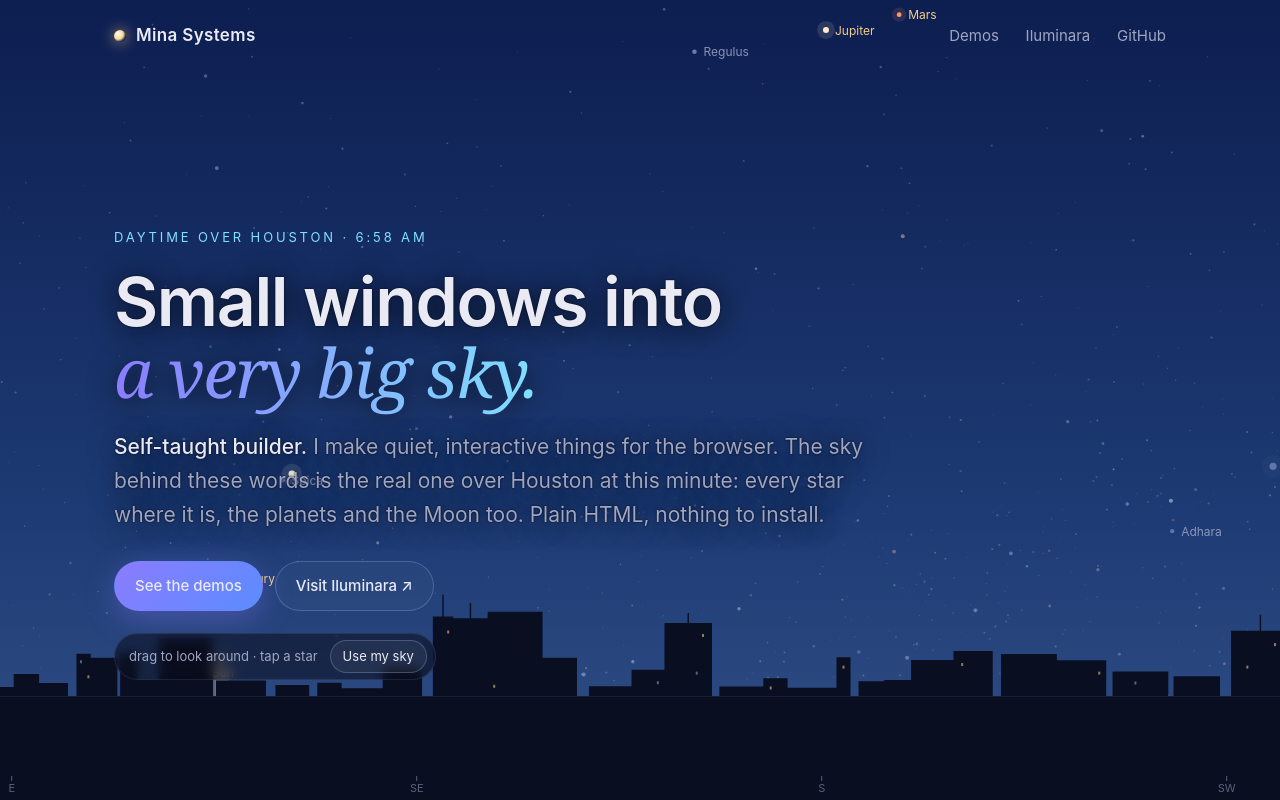
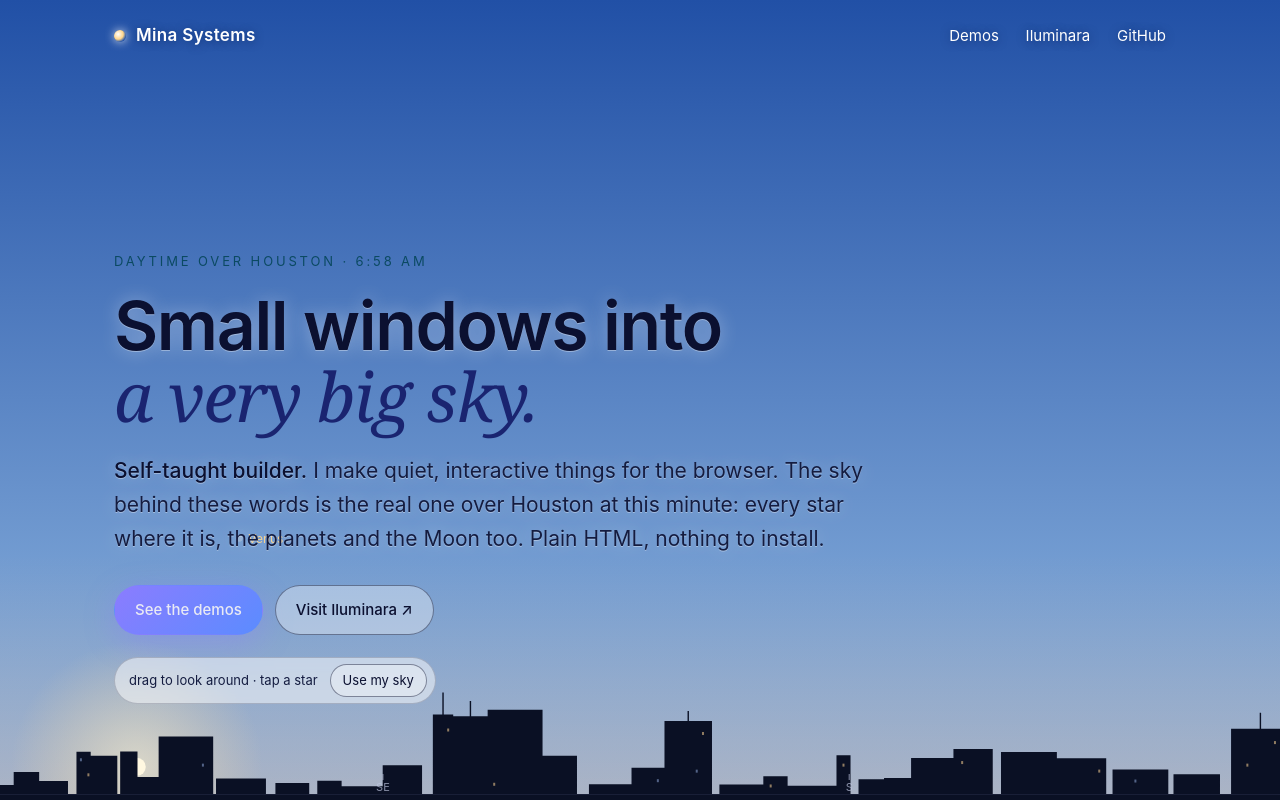
Before and after one commit to w00l23/w00l23.github.io, a plain HTML site: page index.html in a window 1280 px wide. Shown: the top 800 px of the page. Drawn offline with Linux system fonts and the light colour scheme; animation ran at ten frames a second.

Commit message:
A blue sky by day, the horizon at the foot of the hero, and a word before Use my sky
When the Sun is up the sky goes blue and the stars go out, with the warmth
of dusk and dawn low on the Sun's side; the words turn dark so they still
read, the header stays light. A new Moon is not drawn in daylight and the
Sun carries no label. The horizon now sits at the bottom of the hero, so
the dark band under the skyline is gone; the compass letters sit on the
skyline itself. Use my sky asks first: the location stays on the device,
read once to draw the sky, never sent or saved, and nothing is stored.

Co-Authored-By: Claude Fable 5.1 <noreply@anthropic.com>

```diff
--- a/index.html
+++ b/index.html
@@ -84,7 +84,7 @@
     position: relative; overflow: hidden;
     min-height: 100vh; min-height: 100svh;
     display: flex; align-items: flex-end;
-    padding: 110px 0 15vh;
+    padding: 110px 0 12vh;
     background: linear-gradient(180deg, #05060f 0%, #090c1e 70%, #0f1428 100%);
   }
   #skyview {
@@ -107,6 +107,18 @@
   }
   .sky-chip button:hover { border-color: var(--cyan); }
   .sky-chip .hint { white-space: nowrap; }
+  .sky-chip .ask { max-width: 34ch; line-height: 1.4; }
+  .sky-chip .ask button { margin-left: 4px; }
+  /* when the Sun is up the sky is blue, so the words go dark */
+  .daysky .hero h1, .daysky .hero .lede strong, .daysky .sky-chip button, .daysky .hero .btn:not(.primary) { color: #0b1030; }
+  .daysky .hero .lede, .daysky .sky-chip { color: #141c40; }
+  .daysky header.top .brand, .daysky header.top nav.links a { color: #fff; text-shadow: 0 1px 8px rgba(10,30,80,.5); }
+  .daysky .hero .eyebrow { color: #0b4a62; }
+  .daysky .hero h1 em { background: none; -webkit-text-fill-color: #1a2470; color: #1a2470; filter: none; }
+  .daysky .hero h1, .daysky .hero .lede { text-shadow: 0 1px 0 rgba(255,255,255,.35), 0 0 18px rgba(255,255,255,.35); }
+  .daysky .hero .btn:not(.primary), .daysky .sky-chip button { border-color: rgba(11,16,48,.45); background: rgba(255,255,255,.35); }
+  .daysky .sky-chip { background: rgba(255,255,255,.5); border-color: rgba(11,16,48,.2); }
+  .daysky header.top .brand .dot { box-shadow: 0 0 10px rgba(255,255,255,.8); }
   .eyebrow {
     color: var(--cyan); font-size: 13px; letter-spacing: .22em; text-transform: uppercase;
     margin: 0 0 18px;
@@ -220,7 +232,7 @@
     .wrap { padding: 0 18px; }
     header.top .wrap { padding-top: 16px; padding-bottom: 16px; }
     nav.links a { margin-left: 14px; font-size: 14px; }
-    .hero { padding: 90px 0 12vh; }
+    .hero { padding: 90px 0 11vh; }
     .sky-chip { font-size: 12px; padding-left: 12px; }
     .sky-chip .hint { white-space: normal; }
     section { padding: 36px 0; }
@@ -268,6 +280,8 @@
       <div class="sky-chip" id="skyChip" hidden>
         <span class="hint">drag to look around · tap a star</span>
         <button type="button" id="skyMine">Use my sky</button>
+        <span class="ask" id="skyAsk" hidden>Your location stays on this device: used once to draw the sky, never sent or saved.
+          <button type="button" id="skyYes">Use it</button><button type="button" id="skyNo">Not now</button></span>
       </div>
     </div>
   </section>
@@ -587,7 +601,7 @@ const STAR_NAMES = [[0,"Sirius"],[1,"Canopus"],[2,"Arcturus"],[3,"Rigil Kentauru
     dpr = Math.min(window.devicePixelRatio || 1, W > 800 ? 2 : 1.5);
     cv.width = Math.round(W * dpr); cv.height = Math.round(H * dpr);
     ctx.setTransform(dpr, 0, 0, dpr, 0, 0);
-    yh = Math.round(H * 0.87);
+    yh = H - 6;
     sv = (yh - 48) / 72;                 // pixels a degree, up: the top of the sky is 72 degrees over the horizon
     var fov = W / sv; if (fov < 80) fov = 80; if (fov > 160) fov = 160;
     sh = W / fov;                         // pixels a degree, across
@@ -609,19 +623,23 @@ const STAR_NAMES = [[0,"Sirius"],[1,"Canopus"],[2,"Arcturus"],[3,"Rigil Kentauru
   function draw(t) {
     var i, x, y, s = t / 1000;
     // the sky: night, or the day's blue with the stars still in it
-    var day = Math.max(0, Math.min(1, (sunAlt + 12) / 18));
-    var top = [5 + 10 * day, 6 + 30 * day, 15 + 80 * day], bot = [15 + 25 * day, 20 + 60 * day, 40 + 110 * day];
+    // night to day over civil twilight: the sky goes blue and the stars go out
+    var day = Math.max(0, Math.min(1, (sunAlt + 10) / 14)); day = day * day * (3 - 2 * day);
+    var top = [5 + 29 * day, 6 + 76 * day, 15 + 155 * day], bot = [15 + 137 * day, 20 + 172 * day, 40 + 192 * day];
     var gr = ctx.createLinearGradient(0, 0, 0, yh);
-    gr.addColorStop(0, 'rgb(' + top.join(',') + ')'); gr.addColorStop(1, 'rgb(' + bot.join(',') + ')');
+    gr.addColorStop(0, 'rgb(' + top.map(Math.round).join(',') + ')'); gr.addColorStop(1, 'rgb(' + bot.map(Math.round).join(',') + ')');
     ctx.fillStyle = gr; ctx.fillRect(0, 0, W, H);
-    // the city's own light, low on the horizon
-    var glow = ctx.createLinearGradient(0, yh - H * 0.22, 0, yh);
-    glow.addColorStop(0, 'rgba(255,170,110,0)'); glow.addColorStop(1, 'rgba(255,170,110,' + (0.10 - 0.08 * day) + ')');
-    ctx.fillStyle = glow; ctx.fillRect(0, yh - H * 0.22, W, H * 0.22);
-    var starDim = 1 - 0.6 * day;
+    // the city's own light low on the horizon at night; the Sun's warmth there at dusk and dawn
+    var dusk = Math.max(0, 1 - Math.abs(sunAlt + 2) / 9);
+    var glow = ctx.createLinearGradient(0, yh - H * 0.3, 0, yh);
+    glow.addColorStop(0, 'rgba(255,170,110,0)'); glow.addColorStop(1, 'rgba(255,' + Math.round(170 - 40 * dusk) + ',' + Math.round(110 - 50 * dusk) + ',' + (0.10 * (1 - day) + 0.42 * dusk).toFixed(2) + ')');
+    ctx.fillStyle = glow; ctx.fillRect(0, yh - H * 0.3, W, H * 0.3);
+    if (document.body) document.body.classList.toggle('daysky', day > 0.72);
+    var starDim = 1 - day;
     drawn.length = 0;
     // the stars
     for (i = 0; i < N; i++) {
+      if (starDim < 0.03) break;
       if (salt[i] < -0.5) continue;
       x = xOf(saz[i]); if (x < -4 || x > W + 4) continue;
       y = yOf(salt[i]); if (y < -4) continue;
@@ -643,9 +661,12 @@ const STAR_NAMES = [[0,"Sirius"],[1,"Canopus"],[2,"Arcturus"],[3,"Rigil Kentauru
       if (x < -20 || x > W + 20) continue;
       if (b.kind === 'sun') {
         if (b.alt < -6) continue;
-        ctx.globalAlpha = 0.25; ctx.fillStyle = 'rgb(' + b.col + ')'; ctx.beginPath(); ctx.arc(x, y, b.r * 3, 0, TAU); ctx.fill(); ctx.globalAlpha = 1;
-        ctx.beginPath(); ctx.arc(x, y, b.r, 0, TAU); ctx.fill();
+        var sg = ctx.createRadialGradient(x, y, b.r, x, y, b.r * 14);
+        sg.addColorStop(0, 'rgba(255,240,200,0.55)'); sg.addColorStop(1, 'rgba(255,220,160,0)');
+        ctx.fillStyle = sg; ctx.beginPath(); ctx.arc(x, y, b.r * 14, 0, TAU); ctx.fill();
+        ctx.fillStyle = 'rgb(255,248,225)'; ctx.beginPath(); ctx.arc(x, y, b.r, 0, TAU); ctx.fill();
       } else if (b.kind === 'moon') {
+        if (day > 0.3 && b.lit < 0.12) continue;      // a new Moon is lost in the daylight
         ctx.globalAlpha = 0.18 * starDim + 0.1; ctx.fillStyle = 'rgb(' + b.col + ')'; ctx.beginPath(); ctx.arc(x, y, b.r * 2.4, 0, TAU); ctx.fill(); ctx.globalAlpha = 1;
         ctx.fillStyle = 'rgb(38,42,64)'; ctx.beginPath(); ctx.arc(x, y, b.r, 0, TAU); ctx.fill();
         // the lit part: a half disc toward the Sun, and an ellipse for the terminator
@@ -655,12 +676,13 @@ const STAR_NAMES = [[0,"Sirius"],[1,"Canopus"],[2,"Arcturus"],[3,"Rigil Kentauru
         ctx.ellipse(x, y, rx, b.r, 0, Math.PI / 2, -Math.PI / 2, k * b.side < 0);
         ctx.fill();
       } else {
-        ctx.fillStyle = 'rgb(' + b.col + ')';
+        if (starDim < 0.15 && b.kind !== 'venus') continue;
+        ctx.fillStyle = 'rgba(' + b.col + ',' + Math.max(0.25, starDim).toFixed(2) + ')';
         ctx.globalAlpha = 0.16 * starDim + 0.04; ctx.beginPath(); ctx.arc(x, y, b.r * 3, 0, TAU); ctx.fill(); ctx.globalAlpha = 1;
         ctx.beginPath(); ctx.arc(x, y, b.r, 0, TAU); ctx.fill();
         if (b.kind === 'saturn') { ctx.strokeStyle = 'rgba(' + b.col + ',0.8)'; ctx.lineWidth = 1; ctx.beginPath(); ctx.ellipse(x, y, b.r * 2.1, b.r * 0.6, -0.3, 0, TAU); ctx.stroke(); }
       }
-      drawn.push([x, y, b.name, b.kind, -9]);
+      if (b.kind !== 'sun') drawn.push([x, y, b.name, b.kind, -9]);
     }
     // names: the Moon and the planets always, the brightest stars, and what was tapped
     ctx.font = '12px -apple-system, BlinkMacSystemFont, "Segoe UI", Inter, Roboto, sans-serif'; ctx.textBaseline = 'middle';
@@ -701,9 +723,9 @@ const STAR_NAMES = [[0,"Sirius"],[1,"Canopus"],[2,"Arcturus"],[3,"Rigil Kentauru
       }
     }
     // the compass, along the bottom
-    ctx.fillStyle = 'rgba(111,117,148,0.8)'; ctx.font = '11px -apple-system, BlinkMacSystemFont, "Segoe UI", Inter, Roboto, sans-serif'; ctx.textAlign = 'center';
+    ctx.fillStyle = 'rgba(190,196,222,0.7)'; ctx.font = '11px -apple-system, BlinkMacSystemFont, "Segoe UI", Inter, Roboto, sans-serif'; ctx.textAlign = 'center';
     var PTS = ['N', 'NE', 'E', 'SE', 'S', 'SW', 'W', 'NW'];
-    for (i = 0; i < 8; i++) { x = xOf(i * 45); if (x > 8 && x < W - 8) { ctx.fillText(PTS[i], x, H - 11); ctx.fillRect(x - 0.5, H - 24, 1, 5); } }
+    for (i = 0; i < 8; i++) { x = xOf(i * 45); if (x > 8 && x < W - 8) { ctx.fillText(PTS[i], x, H - 12); ctx.fillRect(x - 0.5, H - 26, 1, 6); } }
     ctx.textAlign = 'start';
   }
 
@@ -753,15 +775,23 @@ const STAR_NAMES = [[0,"Sirius"],[1,"Canopus"],[2,"Arcturus"],[3,"Rigil Kentauru
   setInterval(function () { compute(); followPicked(); if (reduce) redraw(); }, 30000);
 
   // "Use my sky": the visitor's own place, if they let the browser say
-  if (mineBtn && navigator.geolocation) {
-    mineBtn.addEventListener('click', function () {
-      mineBtn.disabled = true; mineBtn.textContent = 'Looking up…';
+  // The visitor's own place, if they let the browser say. The position is read
+  // once, used for the maths on this page, and never sent anywhere or stored.
+  var ask = document.getElementById('skyAsk'), yes = document.getElementById('skyYes'), no = document.getElementById('skyNo'), hint = chip && chip.querySelector('.hint');
+  function askClose() { if (ask) ask.hidden = true; if (hint) hint.hidden = false; mineBtn.hidden = false; }
+  if (mineBtn && ask && navigator.geolocation) {
+    mineBtn.addEventListener('click', function () { ask.hidden = false; if (hint) hint.hidden = true; mineBtn.hidden = true; if (yes) yes.focus(); });
+    if (no) no.addEventListener('click', askClose);
+    if (yes) yes.addEventListener('click', function () {
+      yes.disabled = true; yes.textContent = 'Looking up…';
       navigator.geolocation.getCurrentPosition(function (p) {
         lat = p.coords.latitude; lon = p.coords.longitude; mine = true;
         compute(); aim(); picked = null; redraw();
-        mineBtn.textContent = 'Over you';
-      }, function () { mineBtn.disabled = false; mineBtn.textContent = 'Houston it is'; setTimeout(function () { mineBtn.textContent = 'Use my sky'; }, 2500); },
-      { timeout: 8000, maximumAge: 600000 });
+        yes.disabled = false; yes.textContent = 'Use it'; askClose(); mineBtn.textContent = 'Over you'; mineBtn.disabled = true;
+      }, function () {
+        yes.disabled = false; yes.textContent = 'Use it'; askClose(); mineBtn.textContent = 'Houston it is';
+        setTimeout(function () { mineBtn.textContent = 'Use my sky'; }, 2500);
+      }, { timeout: 8000, maximumAge: 600000 });
     });
   } else if (mineBtn) mineBtn.hidden = true;
 
```
